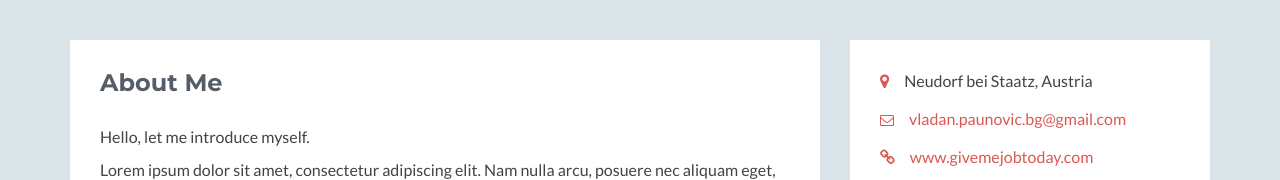
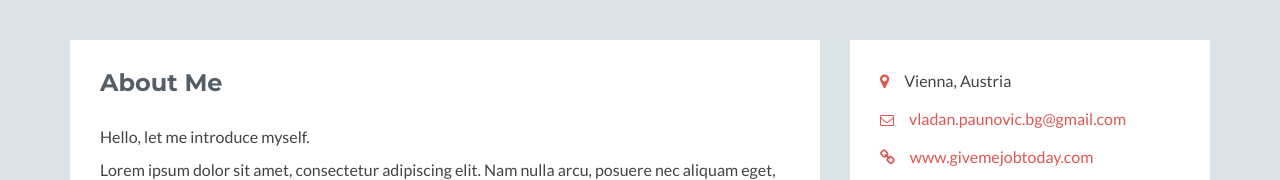
Before and after one commit to grubobeats/grubobeats.github.io, a plain HTML site: page index.html in a window 1280 px wide. Shown: the part 270-450 px from the top of the page. Drawn offline with Linux system fonts and the light colour scheme; no server answers; a script that the page names is missing.

Commit message:
description

```diff
--- a/index.html
+++ b/index.html
@@ -224,7 +224,7 @@
                         <h2 class="heading sr-only">Basic Information</h2>
                         <div class="content">
                             <ul class="list-unstyled">
-                                <li><i class="fa fa-map-marker"></i><span class="sr-only">Location:</span>Neudorf bei Staatz, Austria</li>
+                                <li><i class="fa fa-map-marker"></i><span class="sr-only">Location:</span>Vienna, Austria</li>
                                 <li><i class="fa fa-envelope-o"></i><span class="sr-only">Email:</span><a href="mailto:vladan.paunovic.bg@gmail.com">vladan.paunovic.bg@gmail.com</a></li>
                                 <li><i class="fa fa-link"></i><span class="sr-only">Website:</span><a href="http://www.givemejobtoday.com">www.givemejobtoday.com</a></li>
                                 <li><i class="fa fa-skype "></i><span class="sr-only">Skype:</span><a href="skype:vladan-paunovic?add">vladan-paunovic</a></li>
```
